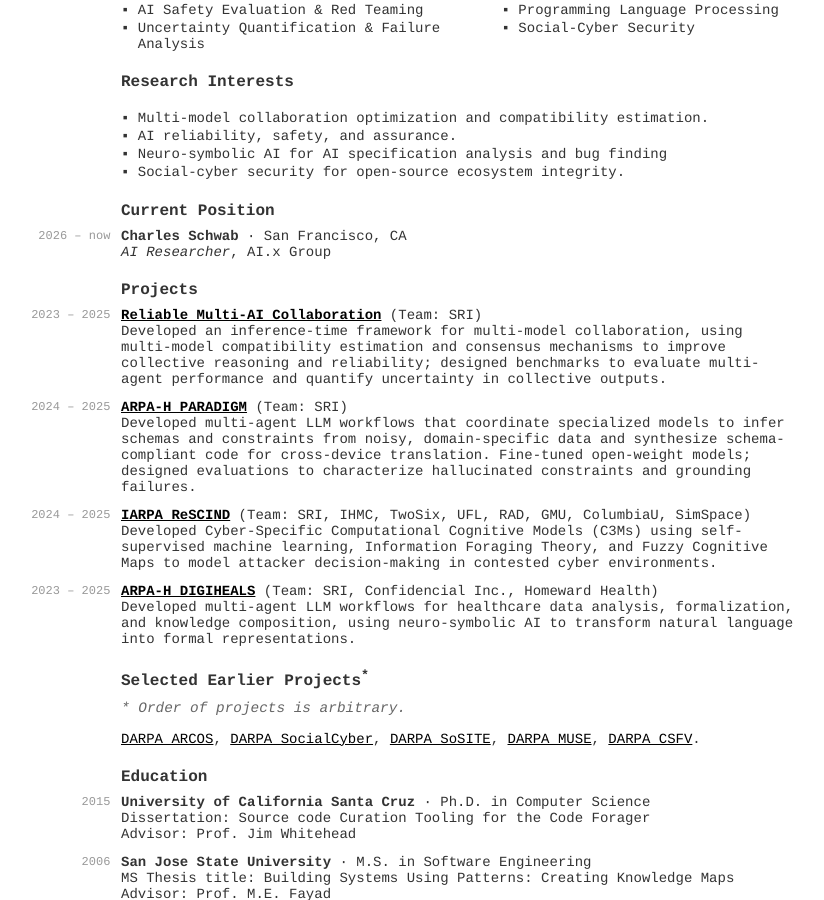
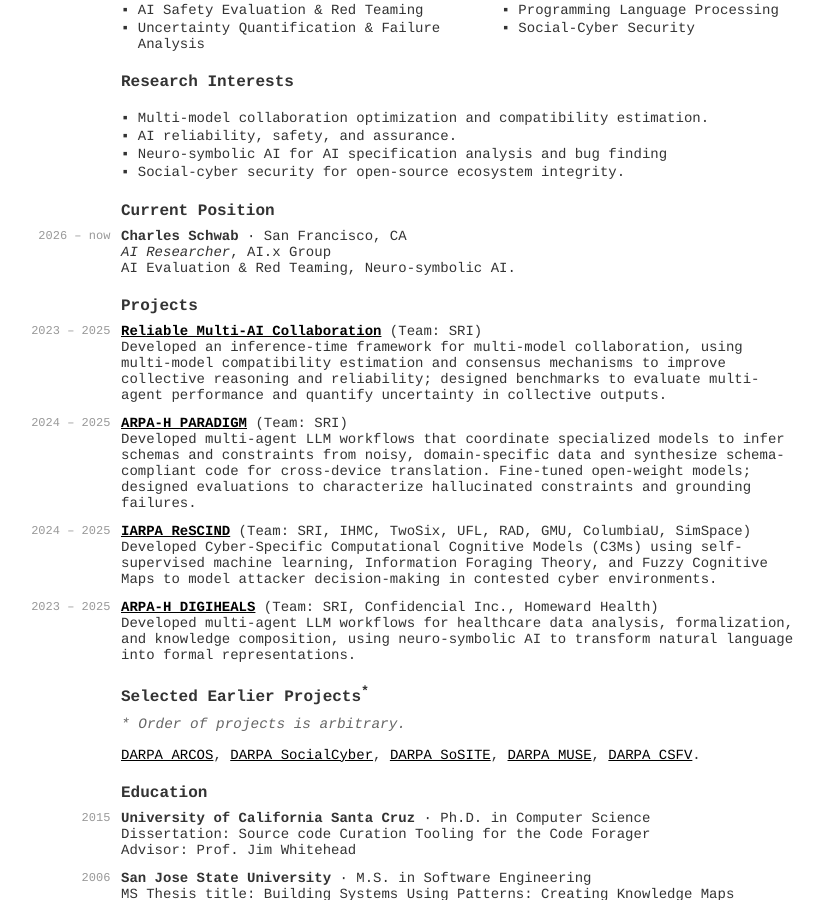
Before and after one commit to hsanchez/hsanchez.github.io, a Jekyll site: the page built from posts/notes/_posts/2017-02-01-cv.md, in a window 1280 px wide and 900 px high, scrolled down 673 px. Shown: the whole window, without its empty margins (189-1013 px from the left). Built offline with Jekyll 4.4.1, drawn with Linux system fonts in a browser that asks for light colours.

Commit message:
Update 2017-02-01-cv.md

```diff
--- a/posts/notes/_posts/2017-02-01-cv.md
+++ b/posts/notes/_posts/2017-02-01-cv.md
@@ -149,6 +149,7 @@ hidden: true
         <div class="item">
             <span class="bold">Charles Schwab</span> &middot; San Francisco, CA <br />
             <span class="emph">AI Researcher</span>, AI.x Group <br/>
+            <span class="deemph">AI Evaluation & Red Teaming, Neuro-symbolic AI.</span>
         </div>
     </div>
 </div> <!--Current Position section -->
```
